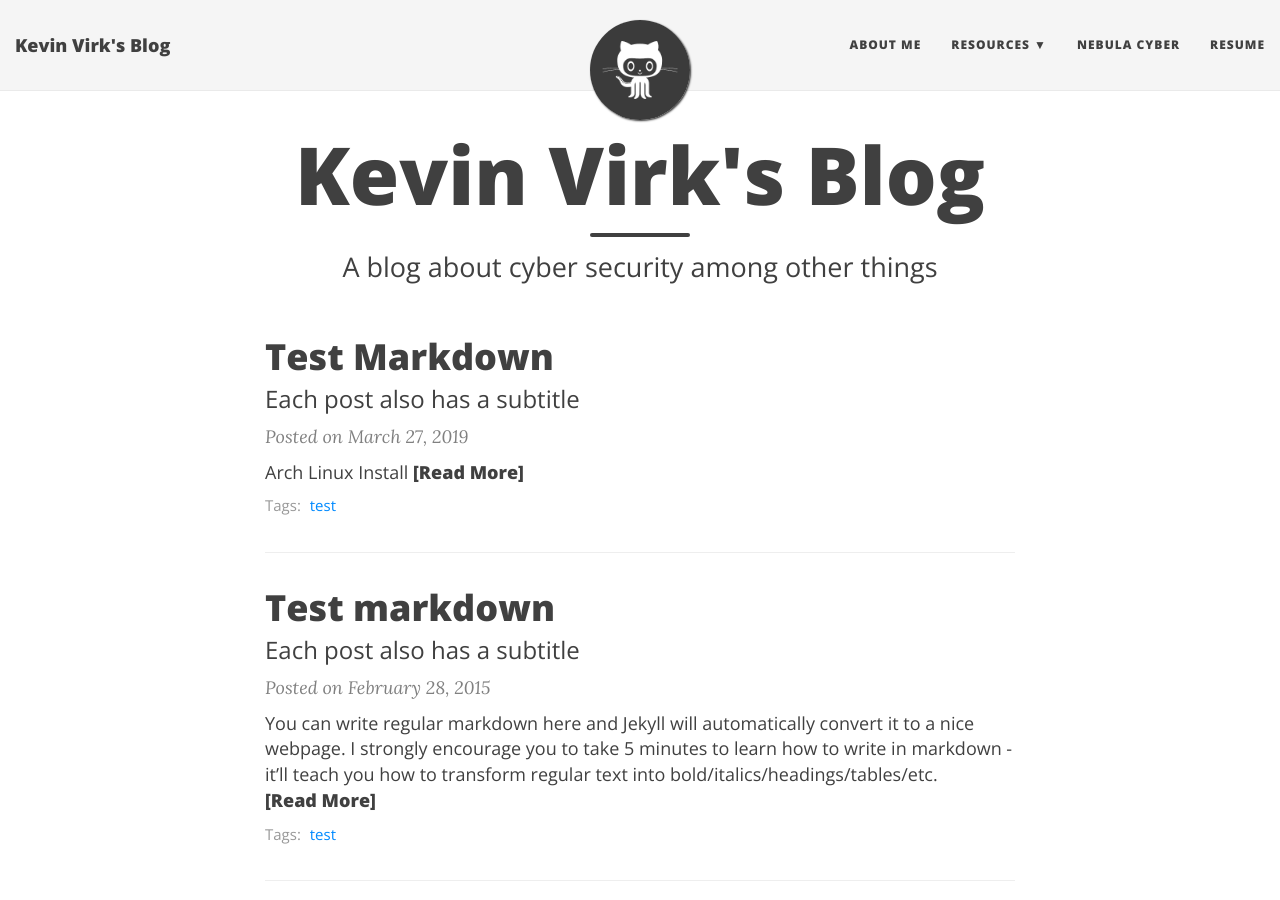
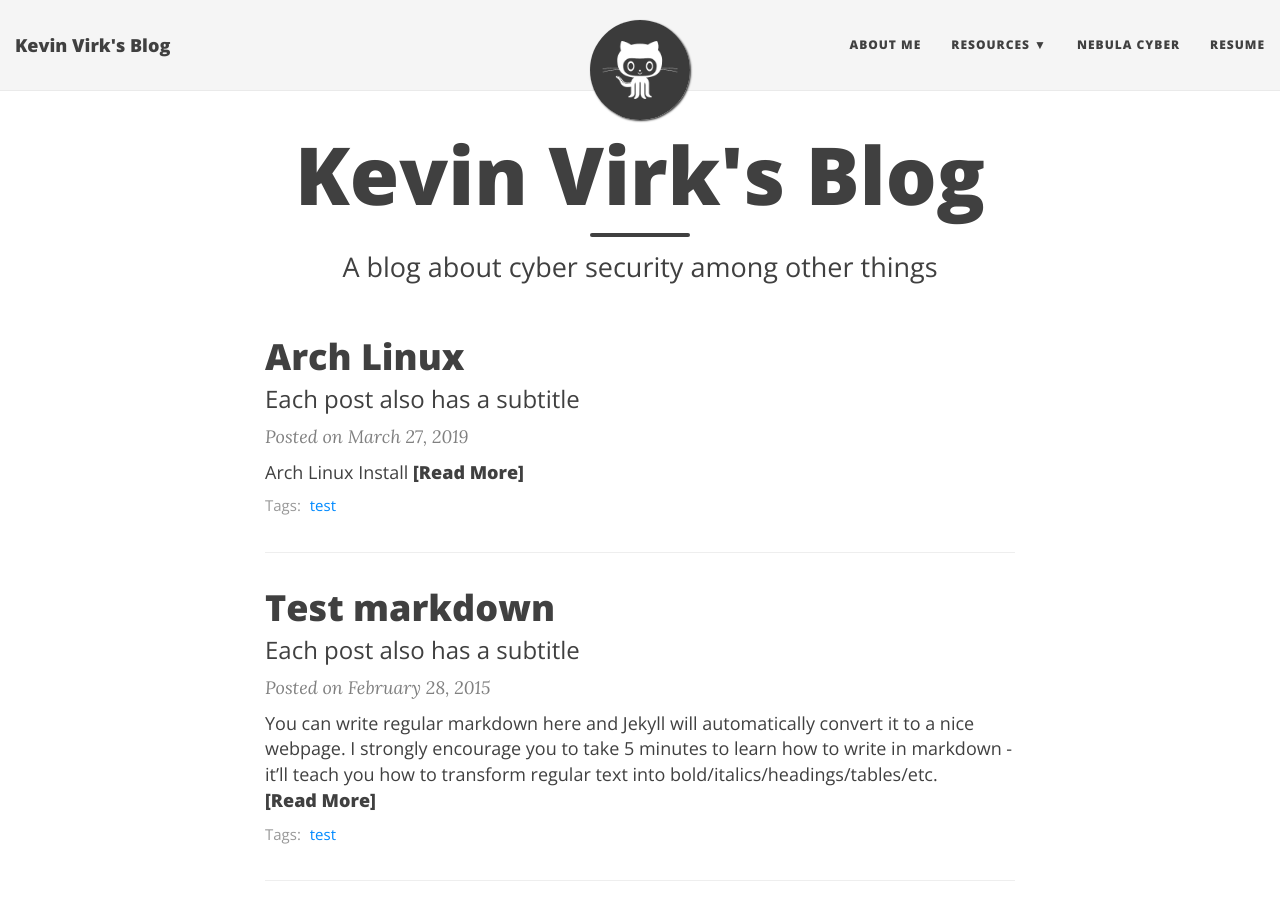
Before and after one commit to vevinkirk/vevinkirk.github.io, a Jekyll site: the page built from index.html, in a window 1280 px wide and 900 px high. Built offline with Jekyll 4.4.1, drawn with Linux system fonts in a browser that asks for light colours; nearby versions of some CDN libraries; the list of posts is cut into pages by our own code.

Commit message:
Update 2019-03-27-arch-install-markdown.md

```diff
--- a/_posts/2019-03-27-arch-install-markdown.md
+++ b/_posts/2019-03-27-arch-install-markdown.md
@@ -1,6 +1,6 @@
 ---
 layout: post
-title: Test Markdown
+title: Arch Linux
 subtitle: Each post also has a subtitle
 gh-repo: daattali/beautiful-jekyll
 gh-badge: [star, fork, follow]
```
